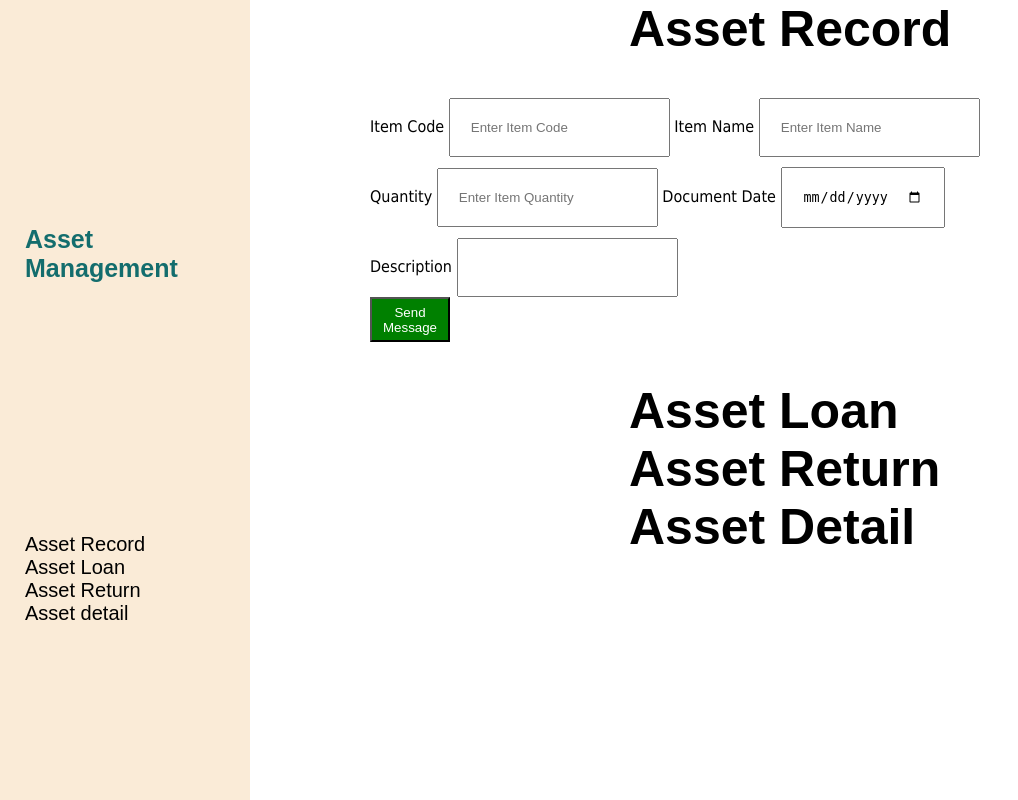
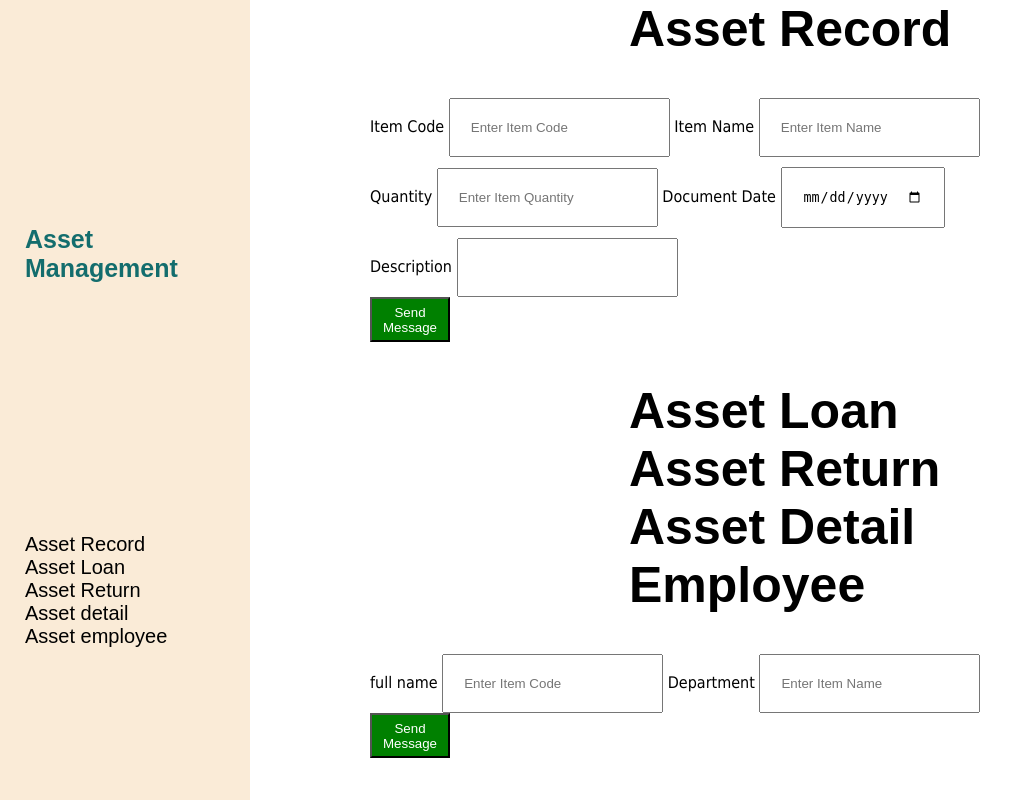
Before and after one commit to Negusu12/Asset, a PHP site: page / in a window 1280 px wide. Shown: the whole page, without its empty margins (0-1018 px from the left). Run offline with PHP 8.4, Linux system fonts and the light colour scheme.

```diff
--- a/asset/css/style.css
+++ b/asset/css/style.css
@@ -52,7 +52,8 @@ li:hover {
 .asset_r,
 .asset_l,
 .asset_re,
-.asset_d {
+.asset_d,
+.asset_e {
     margin-left: 350px;
 }
 
--- a/asset/js/js.js
+++ b/asset/js/js.js
@@ -3,12 +3,14 @@
  const assetLoanSection = document.querySelector('.asset_l');
  const assetReturnSection = document.querySelector('.asset_re');
  const assetDetailSection = document.querySelector('.asset_d');
+ const assetEmployeeSection = document.querySelector('.asset_e');
 
  // Get the li elements to add event listeners to
  const assetRecordLi = document.querySelector('#asset_record');
  const assetLoanLi = document.querySelector('#asset_loan');
  const assetReturnLi = document.querySelector('#asset_return');
  const assetDetailLi = document.querySelector('#asset_detail');
+ const assetEmployeeLi = document.querySelector('#asset_employee');
 
  // Add click event listeners to the li elements
  assetRecordLi.addEventListener('click', () => {
@@ -16,6 +18,7 @@
      assetLoanSection.style.display = 'none';
      assetReturnSection.style.display = 'none';
      assetDetailSection.style.display = 'none';
+     assetEmployeeSection.style.display = 'none';
  });
 
  assetLoanLi.addEventListener('click', () => {
@@ -23,16 +26,26 @@
      assetLoanSection.style.display = 'block';
      assetReturnSection.style.display = 'none';
      assetDetailSection.style.display = 'none';
+     assetEmployeeSection.style.display = 'none';
  });
  assetReturnLi.addEventListener('click', () => {
     assetRecordSection.style.display = 'none';
     assetLoanSection.style.display = 'none';
     assetReturnSection.style.display = 'block';
      assetDetailSection.style.display = 'none';
+     assetEmployeeSection.style.display = 'none';
 });
 assetDetailLi.addEventListener('click', () => {
     assetRecordSection.style.display = 'none';
     assetLoanSection.style.display = 'none';
     assetReturnSection.style.display = 'none';
     assetDetailSection.style.display = 'block';
+    assetEmployeeSection.style.display = 'none';
 });
+assetEmployeeLi.addEventListener('click', () => {
+    assetRecordSection.style.display = 'none';
+    assetLoanSection.style.display = 'none';
+    assetReturnSection.style.display = 'none';
+    assetDetailSection.style.display = 'none';
+    assetEmployeeSection.style.display = 'block';
+});
--- a/components/inset.php
+++ b/components/inset.php
@@ -14,3 +14,66 @@ if (isset($_POST['submit'])) {
         echo "sucess";
     }
 }
+
+if (isset($_POST['submit_e'])) {
+    $full_name = /*addlashes so it accept commas and sympols*/ addslashes($_POST['full_name']);
+    $department = addslashes($_POST['department']);
+
+    $sql = "insert into `employee`(full_name,department)
+    values ('$full_name','$department')";
+    $result = mysqli_query($con, $sql);
+    if ($result) {
+        echo "sucess";
+    }
+}
+
+if (isset($_POST['submit_l'])) {
+    $item_code = /*addslashes so it accept commas and symbols*/ addslashes($_POST['item_code']);
+    $employee_id = addslashes($_POST['employee_id']);
+    $qty = addslashes($_POST['qty']);
+    $doc_date = addslashes($_POST['doc_date']);
+    $description = addslashes($_POST['description']);
+
+    // Retrieve the current quantity for the selected item_code from the asset_record table
+    $sql = "SELECT qty FROM asset_record WHERE item_code='$item_code'";
+    $result = mysqli_query($con, $sql);
+    $row = mysqli_fetch_assoc($result);
+    $current_qty = $row['qty'];
+
+    // Calculate the new quantity
+    $new_qty = $current_qty - $qty;
+
+    // Check if the new quantity is less than 0
+    if ($new_qty < 0) {
+        // Display an error message
+        $error_message = "Error: The selected item is out of stock.";
+    } else {
+        // Update the qty column in the asset_record table with the new quantity
+        $update_sql = "UPDATE asset_record SET qty='$new_qty' WHERE item_code='$item_code'";
+        $update_result = mysqli_query($con, $update_sql);
+
+        if ($update_result) {
+            // Insert the data into the asset_loan table
+            $insert_sql = "INSERT INTO asset_loan (item_code, employee_id, qty, doc_date, description)
+                           VALUES ('$item_code', '$employee_id', '$qty', '$doc_date', '$description')";
+            $insert_result = mysqli_query($con, $insert_sql);
+
+            if ($insert_result) {
+                // Redirect the user to another page
+                header('Location: dev.php');
+                exit();
+            } else {
+                // Display an error message
+                $error_message = "Error: Failed to insert data into the asset_loan table.";
+            }
+        } else {
+            // Display an error message
+            $error_message = "Error: Failed to update the asset_record table.";
+        }
+    }
+
+    // Display the error message, if any
+    if (isset($error_message)) {
+        echo $error_message;
+    }
+}
--- a/index.php
+++ b/index.php
@@ -1,3 +1,6 @@
+<?php
+include 'components/inset.php';
+?>
 <!DOCTYPE html>
 <html lang="en">
 
@@ -19,6 +22,7 @@
             <li id="asset_loan">Asset Loan</li>
             <li id="asset_return">Asset Return</li>
             <li id="asset_detail">Asset detail</li>
+            <li id="asset_employee">Asset employee</li>
         </ul>
     </section>
     <section class="asset_r active">
@@ -56,6 +60,21 @@
             <h1>Asset Detail</h1>
         </div>
     </section>
+    <section class="asset_e">
+        <div class="title_h">
+            <h1>Employee</h1>
+        </div>
+        <div class="form_i">
+            <form method="post" enctype="multipart/form-data">
+                <label for="" class="input_n">full name</label>
+                <input type="text" placeholder="Enter Item Code" name="full_name" class="input_t">
+                <label for="" class="input_n">Department</label>
+                <input type="text" placeholder="Enter Item Name" name="department" class="input_t"> <br>
+
+                <button type="submit" class="button_s" name="submit_e" required>Send Message</button>
+            </form>
+        </div>
+    </section>
 
     <script src="asset/js/js.js"></script>
 </body>
```
Also changed, not shown: dev.php (+40 -7 lines).
